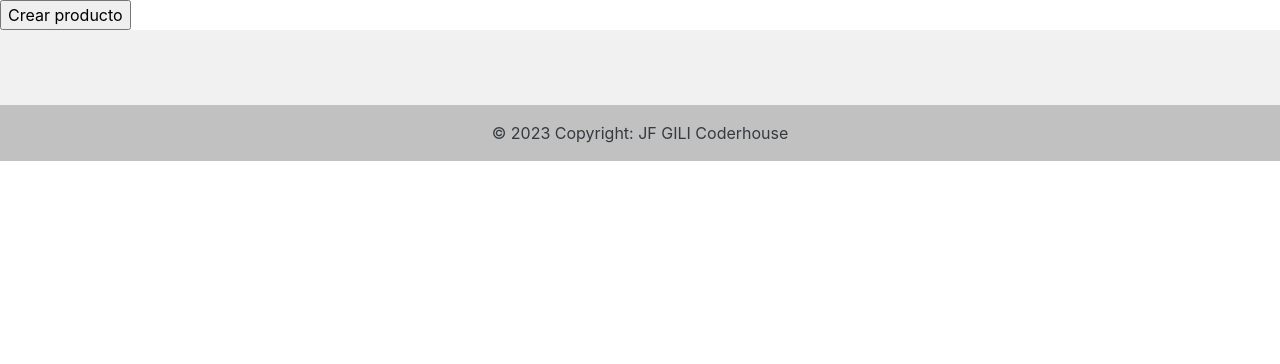
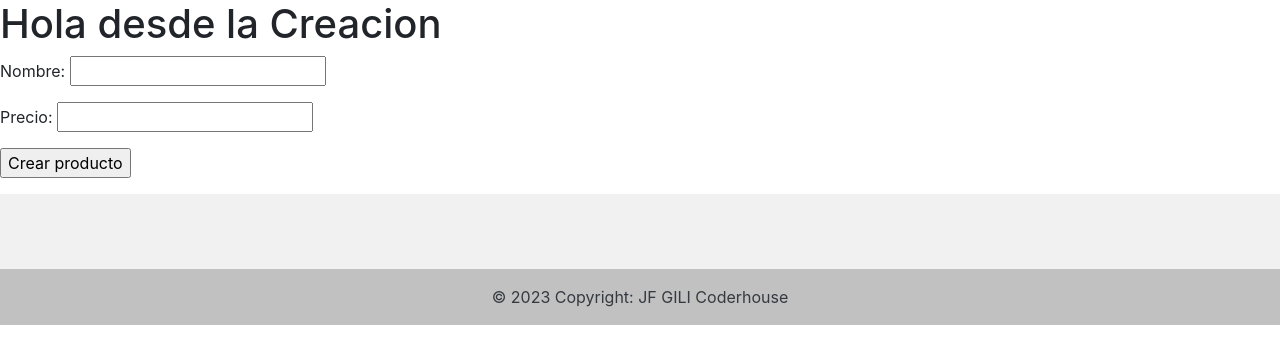
Before and after one commit to JFGILI/Proyecto-final, a Django app: template templates/products/create_product.html in a window 1280 px wide. Shown: the part 56-420 px from the top of the page. Run offline with Django 4.2, Linux system fonts and the light colour scheme; the template is opened without the code that fills it, so the values that code supplies are empty.

Commit message:
1er formularios

```diff
--- a/products/models.py
+++ b/products/models.py
@@ -3,7 +3,7 @@ from django.db import models
 class products (models.Model):
     name = models.CharField(max_length=100)
     price = models.IntegerField()
-    stock = models.BooleanField()
+    stock = models.BooleanField(default=True)
 
     def __str__(self):
         return self.name
--- a/templates/products/create_product.html
+++ b/templates/products/create_product.html
@@ -1,13 +1,24 @@
 {% extends 'base.html'%}
 {% block title %}
-Crear Producto
+Creacion de Producto
 {% endblock %}
 
 {% block content %}
+    <h1>Hola desde la Creacion</h1>
+    {% if request.method == "GET" %}
 
-        <input type="submit" value="Crear producto">
-    </form>
+        <form action="" method='POST'>{% csrf_token %}
 
+
+            <p> Nombre: <input type="text" name="name"> </p>
+            <p> Precio: <input type="number" name="price"></p>
+
+            <input type="submit" value="Crear producto">
+
+        </form>
+    {% else %}
+        <p> Producto creado. </p>
+    {% endif %}
 
 
 {% endblock %}
--- a/templates/products/list_products.html
+++ b/templates/products/list_products.html
@@ -7,8 +7,8 @@
 
 
 {% block content %}
-    Listado de productos
-
+    <h1>Listado de productos</h1>
+    <h2>Crear nuevo producto</h2> <a href="/products/create_product" class="btn btn-primary">Crear</a>
 {% for product in products   %}
 
 <div class="card" style="width: 18rem;">
```
Also changed, not shown: products/views.py (+9 -3 lines), db.sqlite3, products/migrations/0013_alter_products_stock.py (added).
